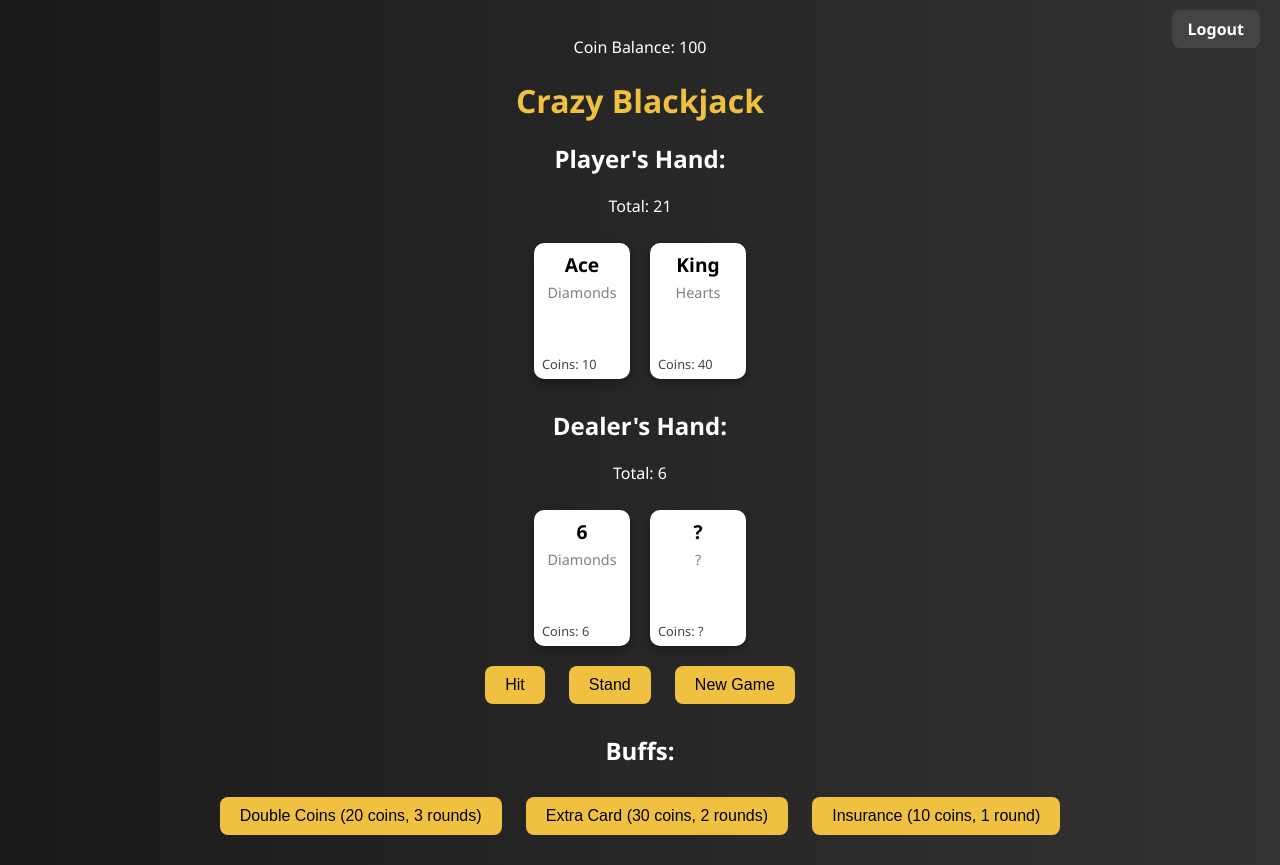
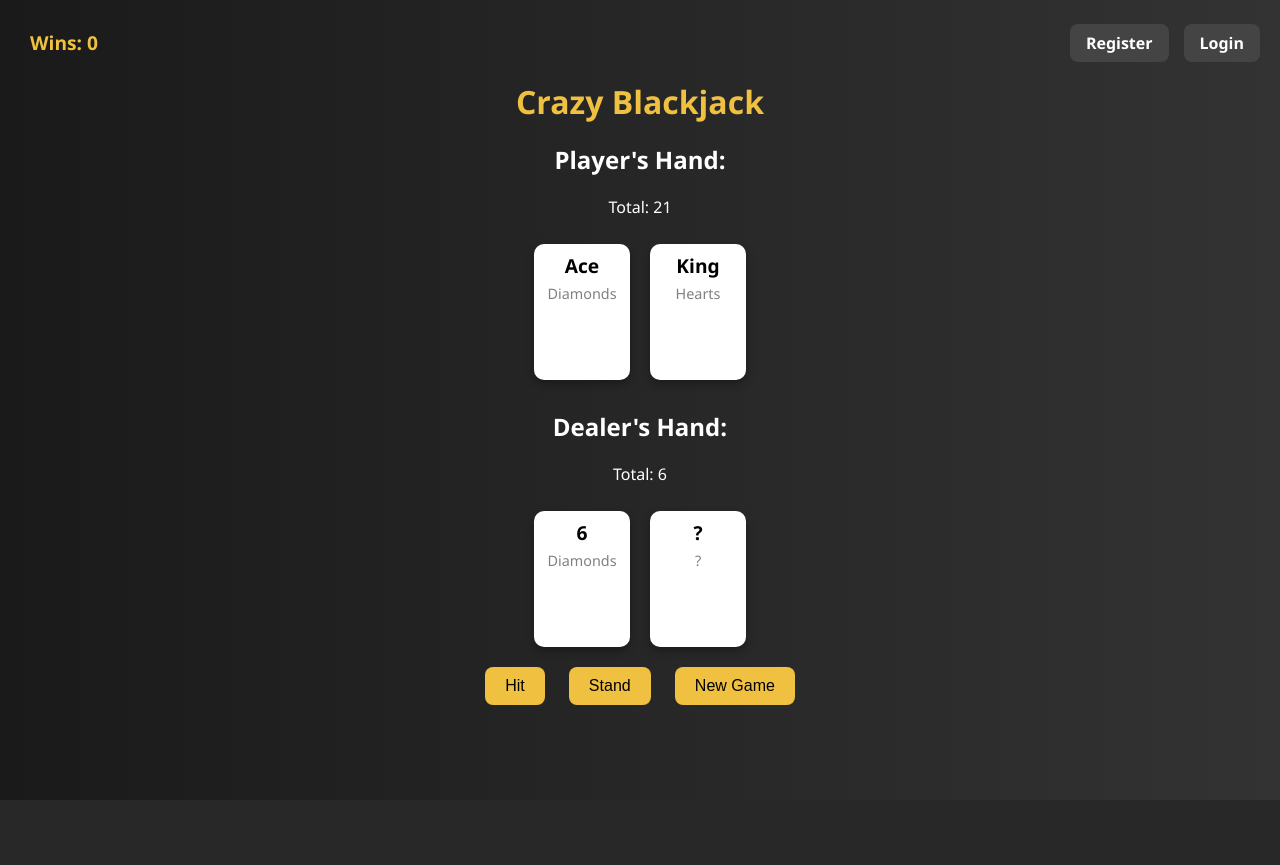
Before and after one commit to gragas0909/Cardgame, a PHP site: page /View/index.php in a window 1280 px wide. After the commit the page ends 800 px from the top, so only its background shows below. Run offline with PHP 8.4, Linux system fonts and the light colour scheme; the visitor is signed in with stand-in values (Sample User, id 1).

Commit message:
Changed special cards removed some comments

```diff
--- a/View/index.php
+++ b/View/index.php
@@ -1,7 +1,3 @@
-<?php
-session_start();
-?>
-
 <!DOCTYPE html>
 <html lang="en">
 <head>
@@ -11,9 +7,22 @@
 <link rel="stylesheet" href="style.css">
 </head>
 <body>
-<div class="coin-balance">
-<p id="coin-balance">Coin Balance: 0</p>
+  <div class="top-bar">
+    <div class="win-counter">
+      <p id="win-counter">Wins: 0</p>
     </div>
+    <div class="login-redirect">
+      <?php
+      if (isset($_SESSION['username'])) {
+        echo '<a href="logout.php" class="login-btn">Logout</a>';
+      } else {
+        echo '<a href="register.html" class="login-btn">Register</a>';
+        echo '<a href="login.html" class="login-btn">Login</a>';
+      }
+      ?>
+    </div>
+  </div>
+
   <div class="game-container">
     <h1>Crazy Blackjack</h1>
     <div class="player-hand">
@@ -35,24 +44,6 @@
       <p id="game-status-message"></p>
     </div>
   </div>
-<div class="buffs-container">
-<h2>Buffs:</h2>
-<button id="double-coins-button">Double Coins (20 coins, 3 rounds)</button>
-<button id="extra-card-button">Extra Card (30 coins, 2 rounds)</button>
-<button id="insurance-button">Insurance (10 coins, 1 round)</button>
-</div>
-<div class="top-bar">
-  <div class="login-redirect">
-    <?php
-    if (isset($_SESSION['username'])) {
-      echo '<a href="logout.php" class="login-btn">Logout</a>';
-    } else {
-      echo '<a href="register.html" class="login-btn">Register</a>';
-      echo '<a href="login.html" class="login-btn">Login</a>';
-    }
-    ?>
-  </div>
-</div>
 
   <script src="script.js"></script>
 </body>
--- a/View/register.css
+++ b/View/register.css
@@ -2,7 +2,7 @@
     margin: 0;
     padding: 0;
     font-family: 'Segoe UI', Tahoma, Geneva, Verdana, sans-serif;
-    background-color: #0b3d0b; /* deep green casino table */
+    background-color: #0b3d0b;
     color: #fff;
 }
 
--- a/View/script.js
+++ b/View/script.js
@@ -1,4 +1,4 @@
-// === Constants ===
+
 const ranks = ['Ace', '2', '3', '4', '5', '6', '7', '8', '9', '10', 'Jack', 'Queen', 'King'];
 const suits = ['Hearts', 'Diamonds', 'Clubs', 'Spades'];
 
@@ -18,23 +18,7 @@
   'King': 10
 };
 
-const cardCoinValues = {
-  'Ace': 10,
-  '2': 2,
-  '3': 3,
-  '4': 4,
-  '5': 5,
-  '6': 6,
-  '7': 7,
-  '8': 8,
-  '9': 9,
-  '10': 10,
-  'Jack': 20,
-  'Queen': 30,
-  'King': 40
-};
 
-// === Base Card Class ===
 class Card {
   constructor(suit, rank) {
     this.suit = suit;
@@ -45,15 +29,10 @@
     return cardValues[this.rank];
   }
 
-  getCoinValue() {
-    return cardCoinValues[this.rank];
-  }
-
   getHTML() {
     return `<div class="card">
               <div class="rank">${this.rank}</div>
               <div class="suit">${this.suit}</div>
-              <div class="coin-value">Coins: ${this.getCoinValue()}</div>
             </div>`;
   }
 
@@ -62,16 +41,12 @@
   }
 }
 
-// === Special Cards ===
+
 class SpecialCard extends Card {
   constructor(rank, description, longDescription) {
     super('Special', rank);
     this.description = description;
     this.longDescription = longDescription;
-  }
-
-  getCoinValue() {
-    return 0;
   }
 
   getHTML() {
@@ -88,6 +63,7 @@
     return true;
   }
 }
+
 
 class HiddenCard extends SpecialCard {
   constructor() {
@@ -126,20 +102,6 @@
   }
 }
 
-class StealCard extends SpecialCard {
-  constructor() {
-    super('Steal', 'Coin Steal', 'Grants you 150 coins instantly.');
-  }
-
-  getValue() {
-    return 0;
-  }
-
-  getCoinValue() {
-    return 150;
-  }
-}
-
 class WildCard extends SpecialCard {
   constructor() {
     super('Wild', 'Random Value', 'Adds a random value (1-10) to your total.');
@@ -174,7 +136,31 @@
   }
 }
 
-// === Deck ===
+class RoyaltyCard extends SpecialCard {
+  constructor() {
+    super('Royalty', 'Instant Win', 'A rare card. 5% chance to win the game instantly when drawn!');
+  }
+
+  getValue() {
+    return 0;
+  }
+
+  applyEffect(player) {
+    if (Math.random() < 0.05) {
+      document.getElementById('game-status-message').textContent = 'You drew the Royalty card! Instant Win!';
+      document.getElementById('hit-button').disabled = true;
+      document.getElementById('stand-button').disabled = true;
+      document.getElementById('new-game-button').disabled = false;
+
+
+      player.updateWinCount();
+    } else {
+      document.getElementById('game-status-message').textContent = 'You drew the Royalty card! No instant win this time.';
+    }
+  }
+}
+
+
 class Deck {
   constructor() {
     this.cards = [];
@@ -184,11 +170,11 @@
       }
     }
     this.specialCards = [
-      new StealCard(),
       new WildCard(),
       new HiddenCard(),
       new AllUpCard(),
-      new ChangeCard()
+      new ChangeCard(),
+      new RoyaltyCard()
     ];
   }
 
@@ -208,7 +194,7 @@
   }
 }
 
-// === Hand ===
+
 class Hand {
   constructor() {
     this.cards = [];
@@ -236,10 +222,6 @@
     return total;
   }
 
-  getTotalCoinValue() {
-    return this.cards.reduce((sum, card) => sum + card.getCoinValue(), 0);
-  }
-
   getHTML() {
     return this.cards.map(card => card.getHTML()).join('');
   }
@@ -256,12 +238,12 @@
   }
 }
 
-// === Player ===
+
 class Player {
   constructor(name) {
     this.name = name;
     this.hand = new Hand();
-    this.coinBalance = 0;
+    this.winCount = 0;
   }
 
   hit(deck) {
@@ -269,10 +251,13 @@
     if (!card) card = deck.dealCard();
     this.hand.addCard(card);
 
-    if (card instanceof StealCard) {
-      this.updateCoinBalance(card.getCoinValue());
-    } else if (card instanceof ChangeCard) {
+    if (card instanceof ChangeCard) {
       card.applyEffect(this, deck);
+    }
+
+
+    if (card instanceof RoyaltyCard) {
+      card.applyEffect(this);
     }
   }
 
@@ -284,17 +269,13 @@
     return this.hand.getTotalValue();
   }
 
-  getHandCoinValue() {
-    return this.hand.getTotalCoinValue();
-  }
-
-  updateCoinBalance(amount) {
-    this.coinBalance += amount;
-    document.getElementById('coin-balance').textContent = `Coin Balance: ${this.coinBalance}`;
+  updateWinCount() {
+    this.winCount++;
+    document.getElementById('win-counter').textContent = `Wins: ${this.winCount}`;
   }
 }
 
-// === Dealer ===
+
 class Dealer {
   constructor() {
     this.hand = new Hand();
@@ -308,7 +289,6 @@
     return this.hand.cards.map((card, i) => i === 0 ? card.getHTML() : `<div class="card">
               <div class="rank">?</div>
               <div class="suit">?</div>
-              <div class="coin-value">Coins: ?</div>
             </div>`).join('');
   }
 
@@ -317,7 +297,7 @@
   }
 }
 
-// === Game ===
+
 class Game {
   constructor() {
     this.deck = new Deck();
@@ -346,7 +326,6 @@
     document.getElementById('dealer-hand-value').textContent = `Total: ${this.dealer.hand.cards[0].getValue()}`;
     document.getElementById('player-cards').innerHTML = this.player.getHandHTML();
     document.getElementById('dealer-cards').innerHTML = this.dealer.getHandHTML();
-    this.player.updateCoinBalance(100);
   }
 
   setupEventListeners() {
@@ -377,10 +356,9 @@
     const d = this.dealer.getHandValue();
     if (d > 21 || p > d) {
       document.getElementById('game-status-message').textContent = 'Player wins!';
-      this.player.updateCoinBalance(this.player.getHandCoinValue());
+      this.player.updateWinCount();
     } else if (d > p) {
       document.getElementById('game-status-message').textContent = 'Dealer wins!';
-      this.player.updateCoinBalance(-this.player.getHandCoinValue());
     } else {
       document.getElementById('game-status-message').textContent = 'Push!';
     }
@@ -393,6 +371,6 @@
   }
 }
 
-// Start game
+
 const game = new Game();
 game.start();
--- a/View/style.css
+++ b/View/style.css
@@ -1,4 +1,4 @@
-/* === Basic Reset & Layout === */
+
 body {
   font-family: 'Segoe UI', Tahoma, Geneva, Verdana, sans-serif;
   background: linear-gradient(to right, #1a1a1a, #333);
@@ -13,7 +13,53 @@
   color: #f0c040;
 }
 
-  /* === Game Area === */
+
+.top-bar {
+  display: flex;
+  justify-content: space-between;
+  align-items: center;
+  padding: 10px 20px;
+  background-color: transparent;
+  position: absolute;
+  top: 0;
+  right: 0;
+  width: 100%;
+  z-index: 10;
+}
+
+.win-counter {
+  font-size: 1.2em;
+  color: #f0c040;
+  font-weight: bold;
+  padding-left: 50px;
+}
+
+
+.login-redirect {
+  display: flex;
+  gap: 15px;
+}
+
+.login-btn {
+  background-color: #444;
+  color: #fff;
+  padding: 8px 16px;
+  border-radius: 8px;
+  text-decoration: none;
+  font-weight: bold;
+  transition: background 0.3s, color 0.3s;
+  display: inline-block;
+}
+
+.login-btn:hover {
+  background-color: #f0c040;
+  color: #000;
+}
+
+.game-container {
+  margin-top: 60px;
+}
+
 .game-area {
   display: flex;
   justify-content: space-around;
@@ -21,7 +67,6 @@
   margin-bottom: 30px;
 }
 
-  /* === Player and Dealer Zones === */
 .player-zone, .dealer-zone {
   flex: 1 1 40%;
   margin: 10px;
@@ -31,7 +76,6 @@
   box-shadow: 0 0 10px #000;
 }
 
-  /* === Card Styling === */
 .card {
   display: inline-block;
   background: white;
@@ -61,15 +105,33 @@
   margin-top: 5px;
 }
 
-  .coin-value {
-    position: absolute;
-    bottom: 6px;
-    left: 8px;
-    font-size: 0.8em;
-    color: #444;
+/* === Buttons === */
+button {
+  background-color: #f0c040;
+  border: none;
+  color: #000;
+  padding: 10px 20px;
+  font-size: 1em;
+  margin: 10px;
+  border-radius: 8px;
+  cursor: pointer;
+  transition: background 0.3s;
 }
 
-  /* === Special Card Styling === */
+button:hover {
+  background-color: #ffc107;
+}
+
+.game-status {
+  font-size: 1.5em;
+  margin-top: 20px;
+  font-weight: bold;
+}
+
+.game-status p {
+  color: #f0c040;
+}
+
 .card.special {
   background: linear-gradient(to bottom right, #ffcf00, #ffa500);
   color: #111;
@@ -78,7 +140,7 @@
   cursor: help;
 }
 
-  /* === Tooltip for Special Cards === */
+
 .card.special .tooltiptext {
   visibility: hidden;
   width: 200px;
@@ -102,60 +164,3 @@
   visibility: visible;
   opacity: 1;
 }
-
-  /* === Buttons === */
-  button {
-    background-color: #f0c040;
-    border: none;
-    color: #000;
-    padding: 10px 20px;
-    font-size: 1em;
-    margin: 10px;
-    border-radius: 8px;
-    cursor: pointer;
-    transition: background 0.3s;
-  }
-
-  button:hover {
-    background-color: #ffc107;
-  }
-
-  /* === Results === */
-  .result {
-    font-size: 1.5em;
-    margin-top: 20px;
-    font-weight: bold;
-  }
-
-  /* === Top Bar with Login/Register Buttons === */
-.top-bar {
-    display: flex;
-    justify-content: flex-end;
-    padding: 10px 20px;
-    background-color: transparent;
-    position: absolute;
-    top: 0;
-    right: 0;
-    width: 100%;
-    z-index: 10;
-  }
-
-  .login-redirect {
-    display: flex;
-    gap: 15px;
-  }
-
-  .login-btn {
-    background-color: #444;
-    color: #fff;
-    padding: 8px 16px;
-    border-radius: 8px;
-    text-decoration: none;
-    font-weight: bold;
-    transition: background 0.3s;
-  }
-
-  .login-btn:hover {
-    background-color: #f0c040;
-    color: #000;
-  }
```
Lines whose indentation alone changed are shown as unchanged.
